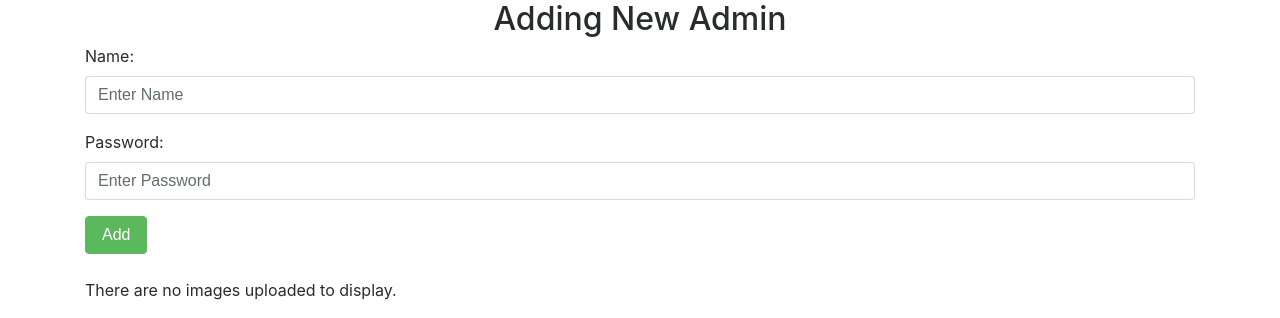
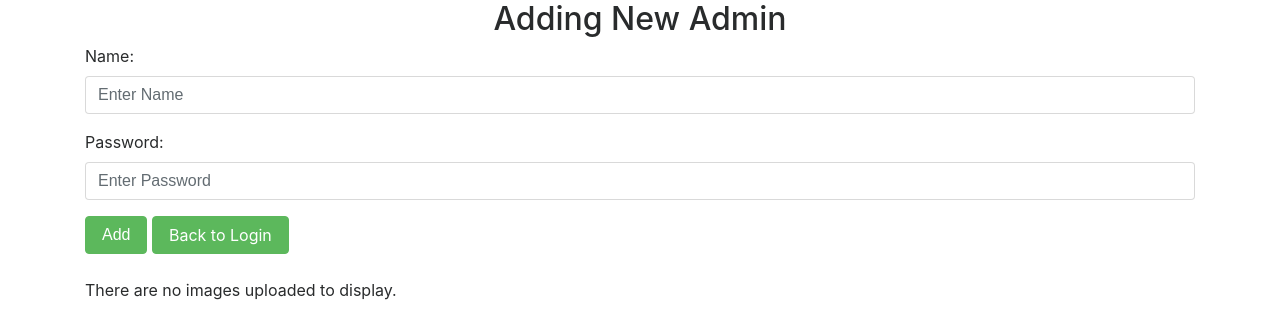
Before and after one commit to Tahir490/News2Website, a PHP site: page /addAdmin.php in a window 1280 px wide. Shown: the part 119-437 px from the top of the page. Run offline with PHP 8.4, Linux system fonts and the light colour scheme; the visitor is signed in with stand-in values (Sample User, id 1); data that the repository does not hold is empty; some libraries are stand-ins or nearby versions.

Commit message:
backLogin

```diff
--- a/addAdmin.php
+++ b/addAdmin.php
@@ -71,6 +71,7 @@ if(isset($_POST['admin']))
 
 
                     <button type="submit" name="admin" class="btn btn-success">Add</button>
+					<a href="login.php"<button  name="admin" class="btn btn-success">Back to Login</button></a>
                 </form>
             </div>
           </br>
```
